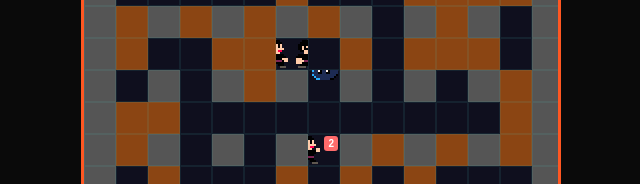
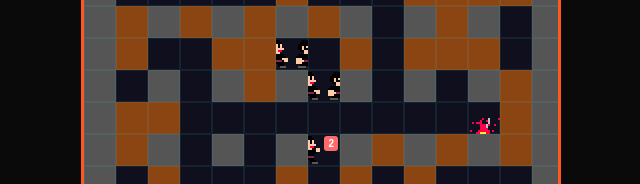
Before and after one commit to pataaaaaka/harinokotowari, a React (Vite) app: page / in a window 1280 px wide. Both pictures are taken after a click on the button "スキップ". Shown: the part 288-472 px from the top of the page, without its empty margins (319-959 px from the left). Built offline with nearby package versions, Linux system fonts and the light colour scheme.

Commit message:
Update sprites.jsx

```diff
--- a/src/sprites.jsx
+++ b/src/sprites.jsx
@@ -9,10 +9,10 @@ export const SPRITES = {
   PLAYER: { x: 0, y: 0 },
 
   // ===== 敵キャラクター =====
-  ENEMY_NORMAL: { x: 0, y: 2 },  // 通常敵
+  ENEMY_NORMAL: { x: 0, y: 3 },  // 通常敵
   ENEMY_FAST: { x: 1, y: 0 },    // 高速敵
   ENEMY_SLOW: { x: 3, y: 0 },    // 重装敵（HP2）
-  ENEMY_SMART: { x: 0, y: 7},   // 知能敵
+  ENEMY_SMART: { x: 1, y: 0 },   // 知能敵
 
   // ===== アイテム =====
   ITEM_MOXA: { x: 0, y: 7 },     // お灸アイテム
```
